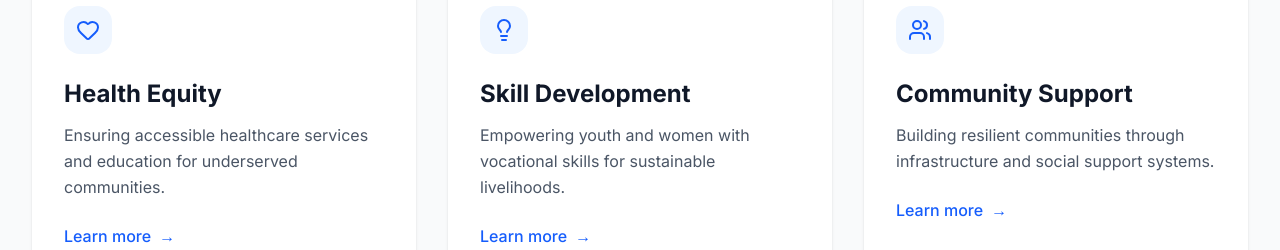
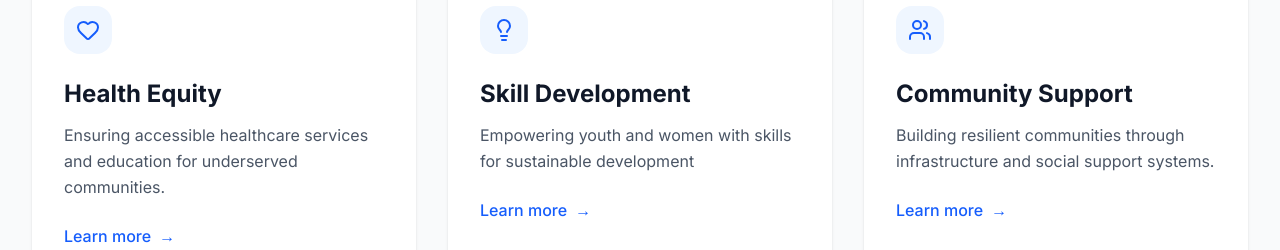
Before and after one commit to dogahwisdom/sebaid-foundation, a React (Vite) app: page / in a window 1280 px wide. Shown: the part 3440-3690 px from the top of the page. Built offline with nearby package versions, Linux system fonts and the light colour scheme.

Commit message:
Update Skill Development copy: empowering youth and women with skills for sustainable development

```diff
--- a/src/constants.ts
+++ b/src/constants.ts
@@ -49,7 +49,7 @@ export const PROGRAMS = [
   },
   {
     title: "Skill Development",
-    description: "Empowering youth and women with vocational skills for sustainable livelihoods.",
+    description: "Empowering youth and women with skills for sustainable development",
     icon: Lightbulb,
     image: "https://i.imgur.com/WBrhCZ3.png"
   },
```
